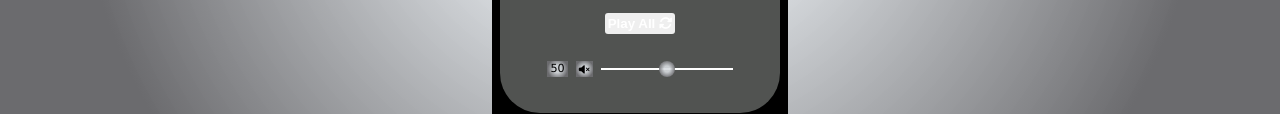
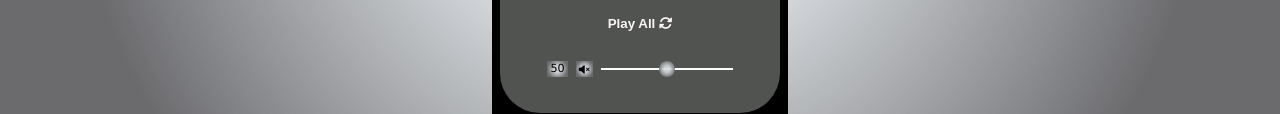
Before and after one commit to Magiko87/MusicPlayerApp, a plain HTML site: page index.html in a window 1280 px wide. Shown: the part 534-648 px from the top of the page. Drawn offline with Linux system fonts and the light colour scheme.

Commit message:
autoplay end

```diff
--- a/Assest/Css/Style.css
+++ b/Assest/Css/Style.css
@@ -135,7 +135,8 @@ input[type="range"]::-webkit-slider-thumb {
 
 }
  .play-all {
-    color: #ffffff;
+    background-color: rgb(81, 83, 81);
+    color: #faf5f5;
     font-weight: 700;
     display: block;
     margin: 0 auto;
--- a/Assest/JavaScript/script.js
+++ b/Assest/JavaScript/script.js
@@ -199,7 +199,7 @@ function autoPlayToggle() {
         autoplay = 1;
         autoPlayBtn.classList.add("play-all-selected");
         autoPlayBtn.style.background = "#ccc";
-        autoPlayBtn.color = "rgb(0,0,0,)";
+        autoPlayBtn.color = "#000";
 
 
 
```
